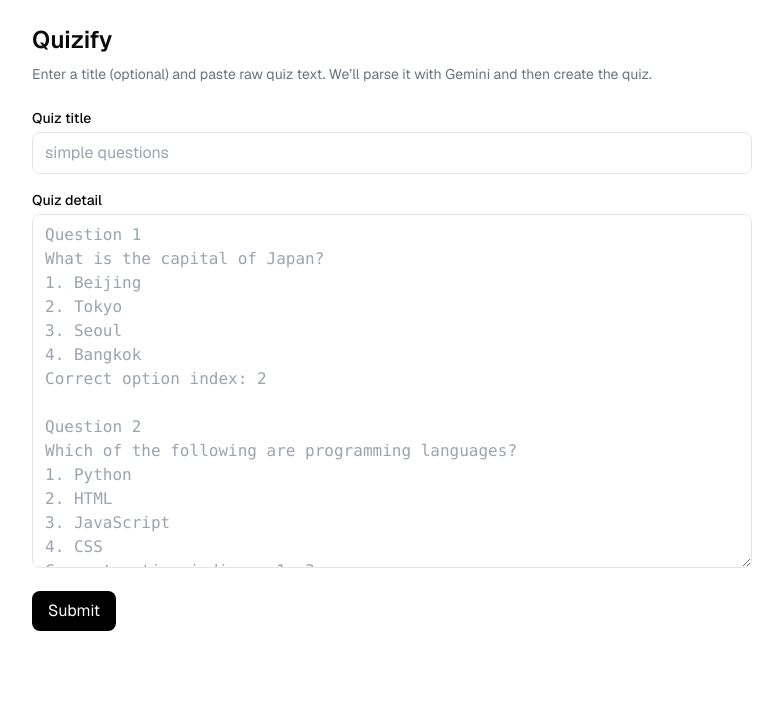
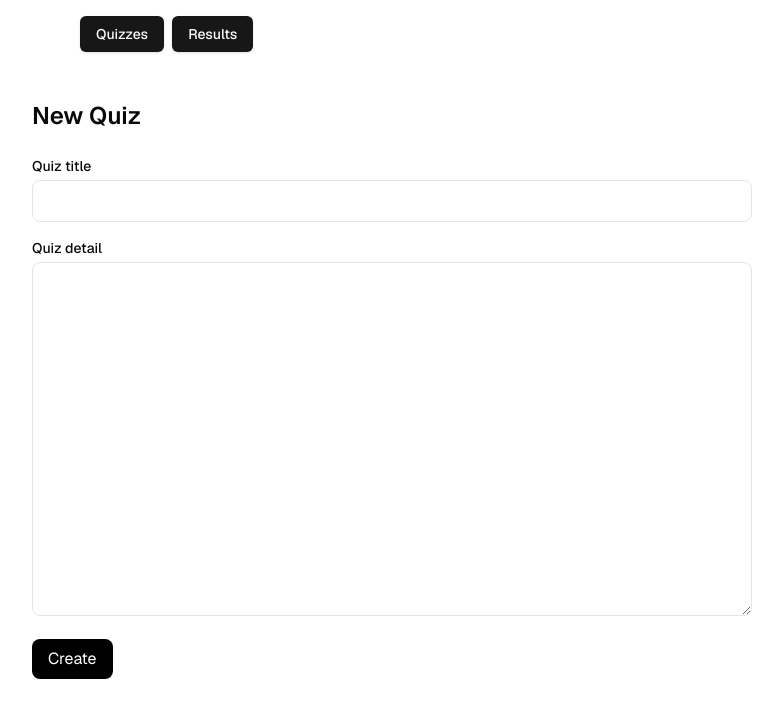
Before and after one commit to ksukemiura/quiz-maker, a Next.js app: page /quizify in a window 1280 px wide. Shown: the top 718 px of the page, without its empty margins (248-1031 px from the left). Built offline with nearby package versions, Linux system fonts and the light colour scheme; no server answers.

Commit message:
Add navigation component and add it to every page

```diff
--- a/app/layout.tsx
+++ b/app/layout.tsx
@@ -2,6 +2,7 @@ import type { Metadata } from "next";
 import { Geist } from "next/font/google";
 import { ThemeProvider } from "next-themes";
 import "./globals.css";
+import { Nav } from "@/components/nav";
 
 const defaultUrl = process.env.VERCEL_URL
   ? `https://${process.env.VERCEL_URL}`
@@ -33,6 +34,7 @@ export default function RootLayout({
           enableSystem
           disableTransitionOnChange
         >
+          <Nav />
           {children}
         </ThemeProvider>
       </body>
--- a/app/page.tsx
+++ b/app/page.tsx
@@ -45,14 +45,6 @@ export default function Page() {
     <div className="container mx-auto max-w-2xl p-6">
       <div className="flex justify-between items-center mb-8">
         <h1 className="text-3xl font-bold">Quizzes</h1>
-        <div className="flex gap-2">
-          <Button>
-            <Link href="/quizify">New Quiz</Link>
-          </Button>
-          <Button>
-            <Link href="/quiz_sessions">Review</Link>
-          </Button>
-        </div>
       </div>
       <div className="grid gap-4 pt-4">
         {quizzes.map((quiz) => (
--- a/app/quiz_sessions/page.tsx
+++ b/app/quiz_sessions/page.tsx
@@ -50,7 +50,7 @@ export default function Page() {
   return (
     <div className="container mx-auto max-w-2xl p-6">
       <div className="mb-8 flex items-center justify-between">
-        <h1 className="text-3xl font-bold">Quiz Sessions</h1>
+        <h1 className="text-3xl font-bold">Quiz Results</h1>
       </div>
       <div className="grid gap-4">
         {quizSessions.map((quizSession) => (
@@ -64,9 +64,6 @@ export default function Page() {
               </CardDescription>
             </CardHeader>
             <CardFooter className="justify-end gap-2">
-              <Button asChild variant="outline">
-                <Link href={`/quizzes/${quizSession.quiz_id}`}>View Quiz</Link>
-              </Button>
               <Button asChild>
                 <Link href={`/quizzes/${quizSession.quiz_id}/quiz_sessions/${quizSession.id}`}>View Result</Link>
               </Button>
--- a/app/quizify/page.tsx
+++ b/app/quizify/page.tsx
@@ -59,10 +59,7 @@ export default function QuizifyPage() {
   return (
     <div className="mx-auto max-w-3xl p-6 space-y-6">
       <header className="space-y-2">
-        <h1 className="text-2xl font-semibold">Quizify</h1>
-        <p className="text-sm text-gray-500">
-          Enter a title (optional) and paste raw quiz text. We’ll parse it with Gemini and then create the quiz.
-        </p>
+        <h1 className="text-2xl font-semibold">New Quiz</h1>
       </header>
 
       <form onSubmit={onSubmit} className="space-y-4">
@@ -75,7 +72,6 @@ export default function QuizifyPage() {
             type="text"
             value={title}
             onChange={(e) => setTitle(e.currentTarget.value)}
-            placeholder="simple questions"
             className="w-full rounded-lg border px-3 py-2"
             required
           />
@@ -89,21 +85,6 @@ export default function QuizifyPage() {
             id="text"
             value={text}
             onChange={(e) => setText(e.currentTarget.value)}
-            placeholder={`Question 1
-What is the capital of Japan?
-1. Beijing
-2. Tokyo
-3. Seoul
-4. Bangkok
-Correct option index: 2
-
-Question 2
-Which of the following are programming languages?
-1. Python
-2. HTML
-3. JavaScript
-4. CSS
-Correct option indices: 1, 3`}
             rows={14}
             className="w-full rounded-lg border px-3 py-2 font-mono"
             required
@@ -114,7 +95,7 @@ Correct option indices: 1, 3`}
           type="submit"
           className="rounded-lg bg-black px-4 py-2 text-white"
         >
-          Submit
+          Create
         </button>
       </form>
     </div>
--- a/app/quizzes/[id]/page.tsx
+++ b/app/quizzes/[id]/page.tsx
@@ -63,7 +63,7 @@ export default function Page({
       <div className="mb-6 flex items-center justify-between gap-4">
         <h1 className="text-3xl font-bold">{quiz.title}</h1>
         <Button asChild>
-          <Link href={`/quizzes/${id}/quiz_sessions/new`}>Start Session</Link>
+          <Link href={`/quizzes/${id}/quiz_sessions/new`}>Start Quiz</Link>
         </Button>
       </div>
       <div className="space-y-6">
--- a/app/quizzes/page.tsx
+++ b/app/quizzes/page.tsx
@@ -45,9 +45,6 @@ export default function Page() {
     <div className="container mx-auto max-w-2xl p-6">
       <div className="flex justify-between items-center mb-8">
         <h1 className="text-3xl font-bold">Quizzes</h1>
-        <Button>
-          <Link href="/quizzes/new">New Quiz</Link>
-        </Button>
       </div>
       <div className="grid gap-4 pt-4">
         {quizzes.map((quiz) => (
@@ -67,7 +64,7 @@ export default function Page() {
                 <Link href={`/quizzes/${quiz.id}`}>View</Link>
               </Button>
               <Button asChild>
-                <Link href={`/quizzes/${quiz.id}/quiz_sessions/new`}>Start Session</Link>
+                <Link href={`/quizzes/${quiz.id}/quiz_sessions/new`}>Start Quiz</Link>
               </Button>
             </CardFooter>
           </Card>
--- /dev/null
+++ b/components/nav.tsx
@@ -0,0 +1,38 @@
+"use client";
+
+import Link from "next/link";
+import { usePathname } from "next/navigation";
+import { Button } from "@/components/ui/button";
+
+type NavItem = {
+  href: string;
+  label: string;
+};
+
+const NAV_ITEMS: NavItem[] = [
+  { href: "/quizify", label: "New Quiz" },
+  { href: "/quizzes", label: "Quizzes" },
+  { href: "/quiz_sessions", label: "Results" },
+];
+
+export function Nav() {
+  const pathname = usePathname() ?? "/";
+
+  const items = NAV_ITEMS.filter((item) => item.href !== pathname);
+
+  if (items.length === 0) {
+    return null;
+  }
+
+  return (
+    <nav className="container mx-auto max-w-2xl p-6 pt-4">
+      <div className="flex flex-wrap gap-2">
+        {items.map((item) => (
+          <Button key={item.href}>
+            <Link href={item.href}>{item.label}</Link>
+          </Button>
+        ))}
+      </div>
+    </nav>
+  );
+}
```
Also changed, not shown: middleware.ts (+7 -1 lines).
